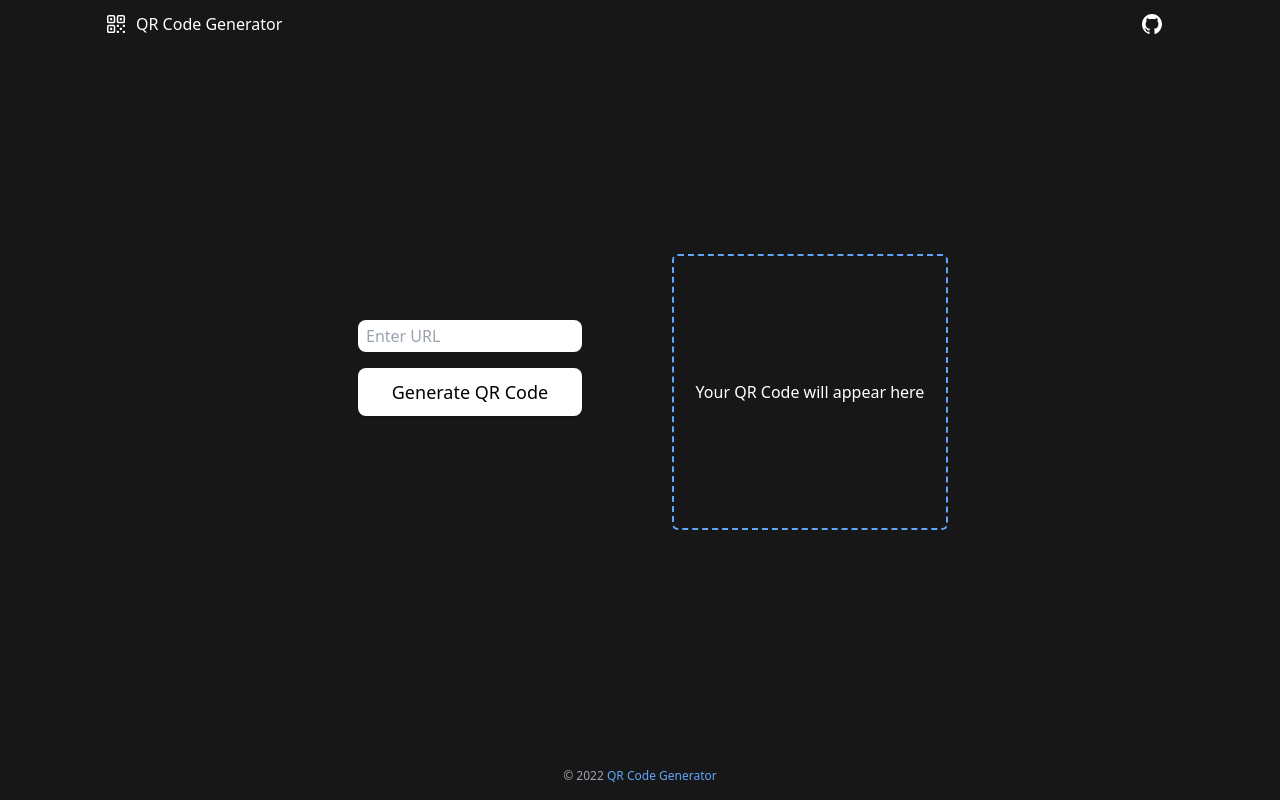
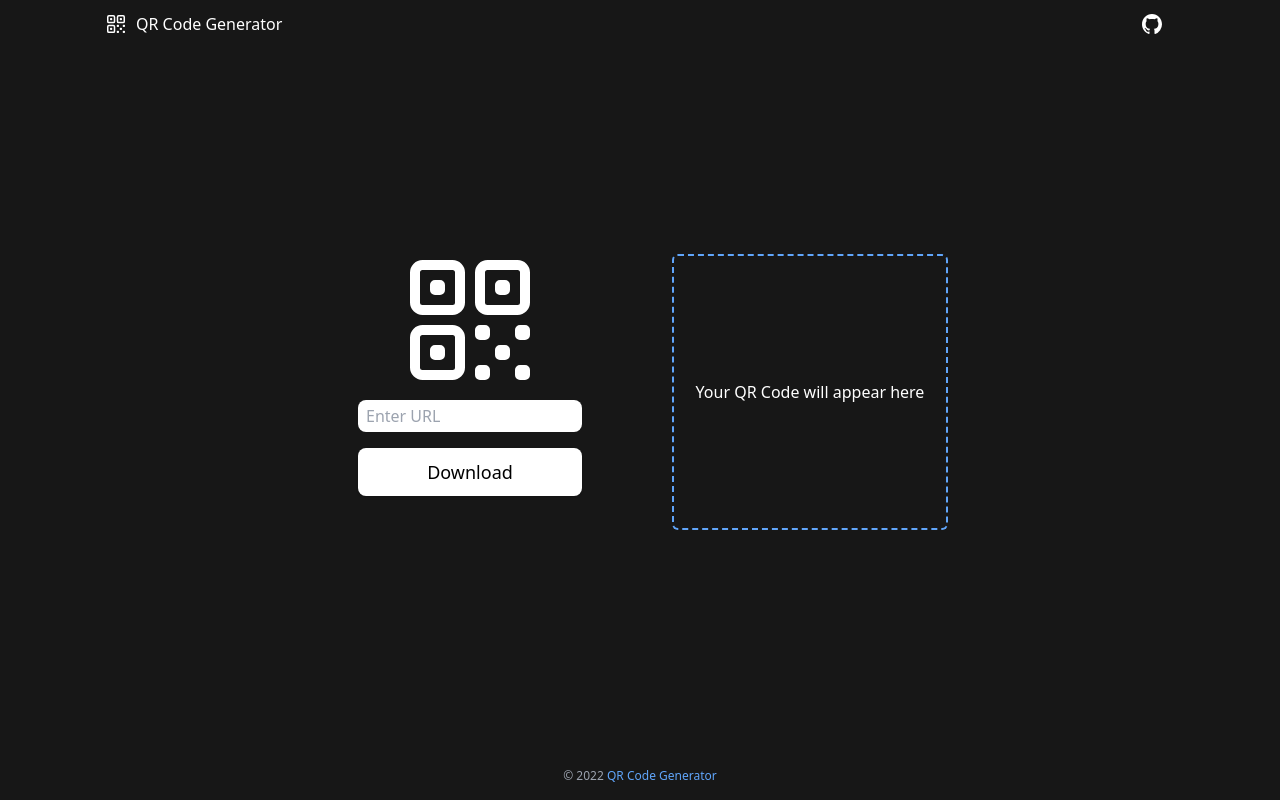
Before and after one commit to brysonbw/qr-code-generator, a React (Vite) app: page / in a window 1280 px wide. Built offline with nearby package versions, Linux system fonts and the light colour scheme.

Commit message:
refactor form onSubmit and styling/layout

```diff
--- a/src/pages/home/Home.tsx
+++ b/src/pages/home/Home.tsx
@@ -1,32 +1,22 @@
-/* eslint-disable no-console */
-/* eslint-disable no-alert */
-import { XMarkIcon } from '@heroicons/react/24/outline';
-import React, { useState } from 'react';
 import { QRCodeCanvas } from 'qrcode.react';
+import React, { useRef, useState } from 'react';
+import Logo from '../../assets/logo/Logo';
 
 function Home() {
   const [url, setUrl] = useState<string>('');
-  const [showQRCode, setShowQRCode] = useState<boolean>(false);
+  const qrCodeRef = useRef(null as HTMLElement | null);
 
-  function onSubmit(event: React.FormEvent<HTMLFormElement>) {
+  function downloadQRCode(event: React.FormEvent<HTMLFormElement>) {
     event.preventDefault();
-    if (url !== '') {
-      const formValue = {
-        url,
-      };
-      console.log(formValue);
+    const canvas = qrCodeRef.current?.querySelector('canvas');
+    const image = canvas?.toDataURL('image/png');
+    const anchor = document.createElement('a');
+    anchor.href = image as string;
+    anchor.download = `qr-code.png`;
+    document.body.appendChild(anchor);
+    anchor.click();
+    document.body.removeChild(anchor);
     setUrl('');
-      setShowQRCode(true);
-    } else {
-      alert('Please enter valid URL');
-    }
-  }
-
-  function clearForm(event: React.MouseEvent<HTMLButtonElement, MouseEvent>) {
-    event.preventDefault();
-    if (url !== '') {
-      setUrl('');
-    }
   }
 
   const qrcode = (
@@ -44,11 +34,8 @@ function Home() {
       <div className="gap-16 items-center py-8 px-4 mx-auto max-w-screen-xl lg:grid lg:grid-cols-2 lg:py-16 lg:px-6">
         {/** //! Left Side Hero */}
         <section className="mx-auto text-center">
-          {!showQRCode ? (
-            /* <Logo className="w-40 h-40 mx-auto" /> */
-            // TODO: Cleanup URL onSubmit(), input state, & clearForm() Logic
-            // Form
-            <form onSubmit={onSubmit}>
+          <Logo className="w-40 h-40 mx-auto" />
+          <form onSubmit={downloadQRCode}>
             <div className="relative mb-4">
               <input
                 value={url}
@@ -56,54 +43,25 @@ function Home() {
                 className="rounded-lg pl-2 w-56 h-8 text-black"
                 placeholder="Enter URL"
               />
-                <button
-                  onClick={clearForm}
-                  type="button"
-                  className="absolute inset-y-0 right-0 flex items-center lg:pr-3 pr-8"
-                >
-                  {url !== '' && <XMarkIcon className="x-5 h-5 text-black" />}
-                </button>
             </div>
             <button
               type="submit"
               className="group relative h-12 w-56 font-[500] rounded-lg text-black bg-white text-lg shadow mb-4"
             >
-                Generate QR Code
+              Download
             </button>
           </form>
-          ) : (
-            // 'Generate Another QR Code' or 'Download' Buttons
-            // TODO: Add logic & functionality for 'Download' Button onClick()
-            <div className=" justify-evenly w-full relative flex flex-row lg:flex-col text-sm">
-              <button
-                className="no-underline hover:underline lg:mb-5"
-                onClick={(event) => {
-                  event.preventDefault();
-                  setShowQRCode(false);
-                }}
-                type="button"
-              >
-                Generate New Code
-              </button>
-              <button className="no-underline hover:underline" type="button">
-                Download
-              </button>
-            </div>
-          )}
         </section>
         {/** //! Right Side Hero */}
-        {
-          // TODO: cleanup 'showQRCode' state and conditionally render logic
-        }
         <section
           className={
-            showQRCode
-              ? ''
-              : 'border-2 border-blue-400  border-dashed rounded-md mt-8'
+            url ? '' : 'border-2 border-blue-400  border-dashed rounded-md mt-8'
           }
         >
-          {showQRCode ? (
-            <div>{qrcode}</div>
+          {url ? (
+            <div ref={qrCodeRef as React.RefObject<HTMLDivElement>}>
+              {qrcode}
+            </div>
           ) : (
             <div className="w-[17rem] h-[17rem] justify-center items-center justify-items-center flex">
               <div>Your QR Code will appear here</div>
```
Lines whose indentation alone changed are shown as unchanged.
